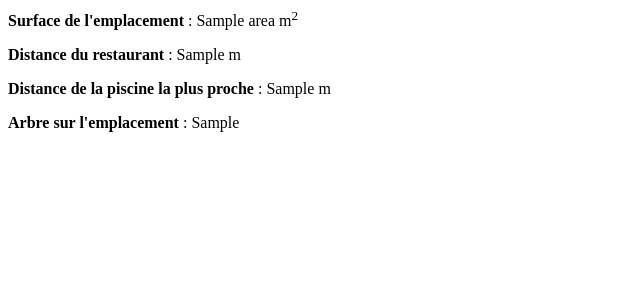
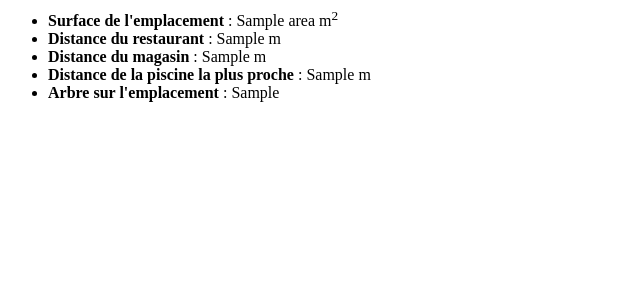
Before and after one commit to VOUGY/campingSion, a Django app: template geofeatures/templates/geofeatures.html in a window 1280 px wide. Shown: the top 300 px of the page, without its empty margins (0-640 px from the left). Run offline with Django 3.2, Linux system fonts and the light colour scheme; the template is opened without the code that fills it: most values are stand-ins (such as "Sample title", 1, 10 or a date in 2020); parts of the project's set-up code (start-up, migrations or seed data) failed here and were passed over; some libraries are stand-ins or nearby versions.

Commit message:
Add distance to shop to the view

```diff
--- a/geofeatures/templates/geofeatures.html
+++ b/geofeatures/templates/geofeatures.html
@@ -1,42 +1,27 @@
-{#<head>#}
-{#    <style>#}
-{#        .leaflet-container { /* all maps */#}
-{#            width: 100%;#}
-{#            height: 100%;#}
-{#        }#}
-{##}
-{#        #specialbigmap {#}
-{#            height: 800px;#}
-{#        }#}
-{##}
-{#        /* Resize the "display_raw" textbox */#}
-{#        .django-leaflet-raw-textarea {#}
-{#            width: 100%;#}
-{#        }#}
-{##}
-{#    </style>#}
-{#</head>#}
-
-{#<body>#}
-
+<ul>
     {% if area %}
-   <p><b>Surface de l'emplacement</b> : {{ area }} m<sup>2</sup></p>
+       <li><b>Surface de l'emplacement</b> : {{ area }} m<sup>2</sup></li>
     {% else %}
-    <p>La surface de cet emplacement n'est pas connue</p>
+        <li>La surface de cet emplacement n'est pas connue</li>
     {% endif %}
     {% if distRest %}
-   <p><b>Distance du restaurant</b> : {{ distRest }} m</p>
+       <li><b>Distance du restaurant</b> : {{ distRest }} m</li>
     {% else %}
-    <p>La distance de cet emplacement au restaurant n'est pas connue</p>
+        <li>La distance de cet emplacement au restaurant n'est pas connue</li>
+    {% endif %}
+    {% if distShop %}
+       <li><b>Distance du magasin</b> : {{ distShop }} m</li>
+    {% else %}
+        <li>La distance de cet emplacement au magasin n'est pas connue</li>
     {% endif %}
     {% if swimPoolDist %}
-   <p><b>Distance de la piscine la plus proche</b> : {{ swimPoolDist }} m</p>
+       <li><b>Distance de la piscine la plus proche</b> : {{ swimPoolDist }} m</li>
     {% else %}
-    <p>La distance de cet emplacement à la piscine n'est pas connue</p>
+        <li>La distance de cet emplacement à la piscine n'est pas connue</li>
     {% endif %}
     {% if anyTree %}
-   <p><b>Arbre sur l'emplacement</b> : {{ anyTree }}</p>
+       <li><b>Arbre sur l'emplacement</b> : {{ anyTree }}</li>
     {% else %}
-    <p>Il n'y a pas d'arbre sur cet emplacement</p>
+        <li>Il n'y a pas d'arbre sur cet emplacement</li>
     {% endif %}
-{#</body>#}
+</ul>
```
Also changed, not shown: geo_web/views.py (+5 -2 lines), geofeatures/area_features.py (+18 -38 lines). Lines whose indentation alone changed are shown as unchanged.
